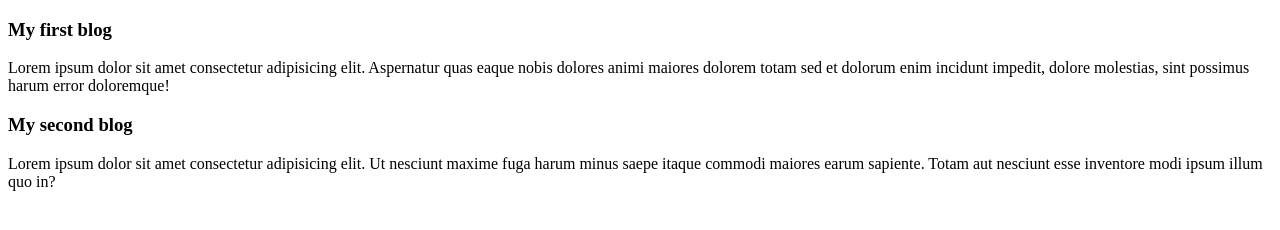
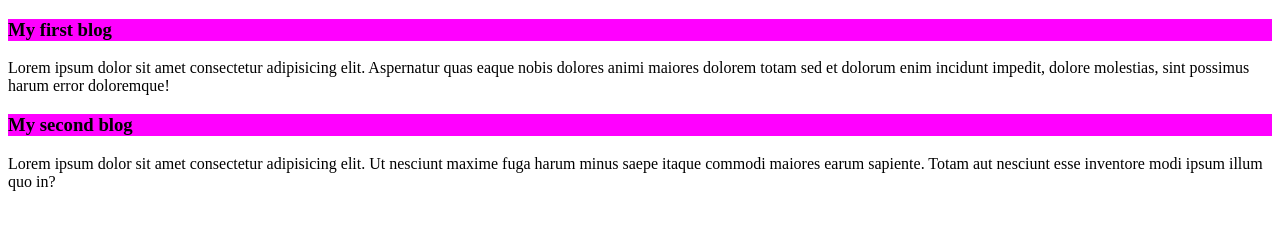
Before and after one commit to abuhoraira153/my-simple-website, a plain HTML site: page index.html in a window 1280 px wide. Drawn offline with Linux system fonts and the light colour scheme.

Commit message:
bg added

```diff
--- a/index.html
+++ b/index.html
@@ -4,6 +4,7 @@
     <meta charset="UTF-8">
     <meta name="viewport" content="width=device-width, initial-scale=1.0">
     <title>my-simple-website</title>
+    <link rel="stylesheet" href="styles/style.css">
 </head>
 <body>
     <h3>My first blog</h3>
--- a/styles/style.css
+++ b/styles/style.css
@@ -0,0 +1,3 @@
+h3{
+    background-color: fuchsia;
+}
```
